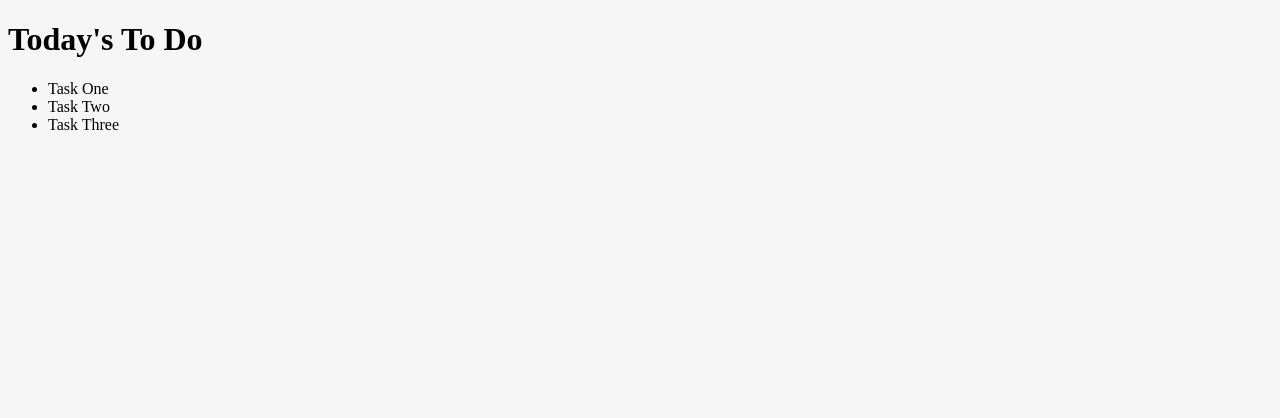
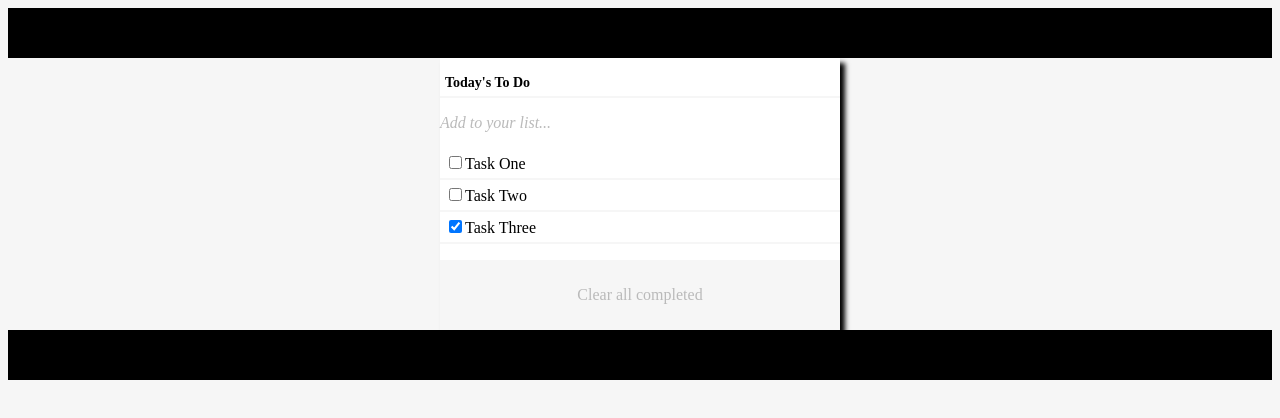
Before and after one commit to Maclenn77/To-Do-List, a website built with webpack: page src/index.html in a window 1280 px wide. Built offline with nearby package versions, Linux system fonts and the light colour scheme.

Commit message:
Style project

```diff
--- a/src/index.html
+++ b/src/index.html
@@ -6,7 +6,15 @@
     <title>Juan's To-Do List</title>
 </head>
 <body>
-    <h1>Today's To Do</h1>
-    <ul id="todo-list"></ul>
+    <nav>Text</nav>
+    <section class="main">
+        <h1>Today's To Do</h1>
+        <p><i>Add to your list...</i></p>
+        <ul id="todo-list"></ul>
+        <div class="clear">
+            <p>Clear all completed</p>
+        </div>
+    </section>
+    <footer>Text</footer>
 </body>
 </html>
--- a/src/index.js
+++ b/src/index.js
@@ -12,12 +12,20 @@ let task3 = {description: "Task Three", completed: true, index: 2};
 
 let toDoList = [task1, task2, task3];
 
+function isChecked(task) {
+  if (task === true) {
+    return 'checked';
+  }
+  else {
+    return '';
+  }
+}
 
 function displayTasks() {
 
    // Lodash, now imported by this script
     for (let i = 0; i < toDoList.length; i += 1) {
-      tasksBoard.insertAdjacentHTML('beforeend', `<li>${toDoList[i].description}</li>`)
+      tasksBoard.insertAdjacentHTML('beforeend', `<li><input type="checkbox" ${isChecked(toDoList[i].completed)}>${toDoList[i].description}</li>`)
     }
   }
 
--- a/src/style.css
+++ b/src/style.css
@@ -1,12 +1,57 @@
-nav, footer {
-    max-height: 10px;
+nav {
+    height: 50px;
     background-color: #000;
+    width: 100%;
+    align-self: flex-start;
 }
 
 body {
+    display: flex;
+    flex-direction: column;
+    align-items: center;
+    justify-content: space-between;
     background-color: #f6f6f6;
 }
 
-main {
+.main {
+    box-shadow: 5px 5px 5px #000;
     background-color: #fff;
+    width: 400px;
+    border: 5px;
+    border-color: #f6f6f6;
+    margin: 200px, 30%, 200px, 30%;
 }
+
+h1 {
+    font-size: 14px;
+    padding: 5px;
+    border-bottom: 2px solid #f6f6f6;
+}
+
+ul {
+    padding: 0;
+    list-style-type: none;
+}
+
+ li {
+    padding: 5px;
+    border-bottom: 2px solid #f6f6f6;
+}
+
+.clear {
+    background-color: #f6f6f6;
+    margin: 0;
+    padding: 10px;
+    text-align: center;
+}
+
+p {
+    color: #bababa;
+}
+
+footer {
+    height: 50px;
+    background-color: #000;
+    width: 100%;
+    align-self: flex-end;
+}
```
Also changed, not shown: dist/index.bundle.js, dist/index.html.
